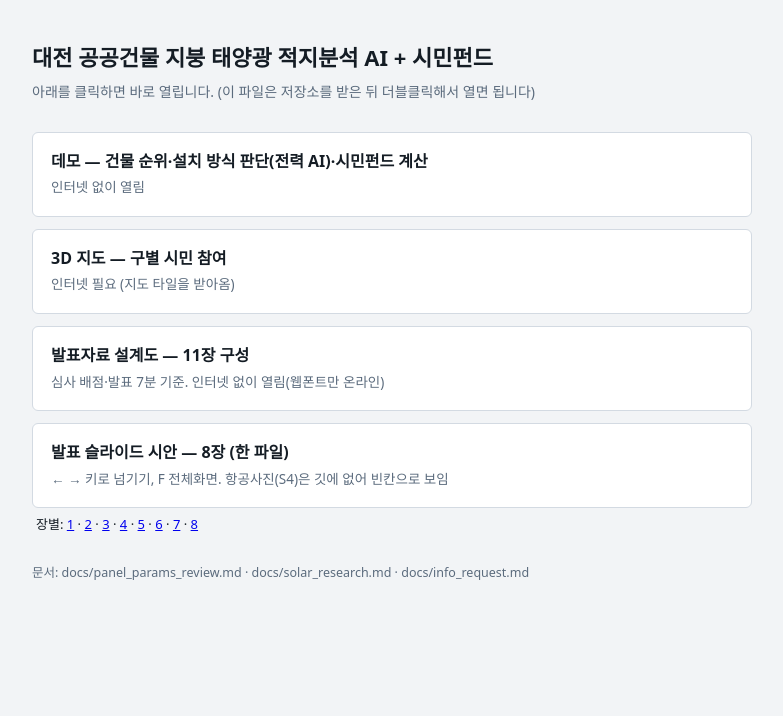
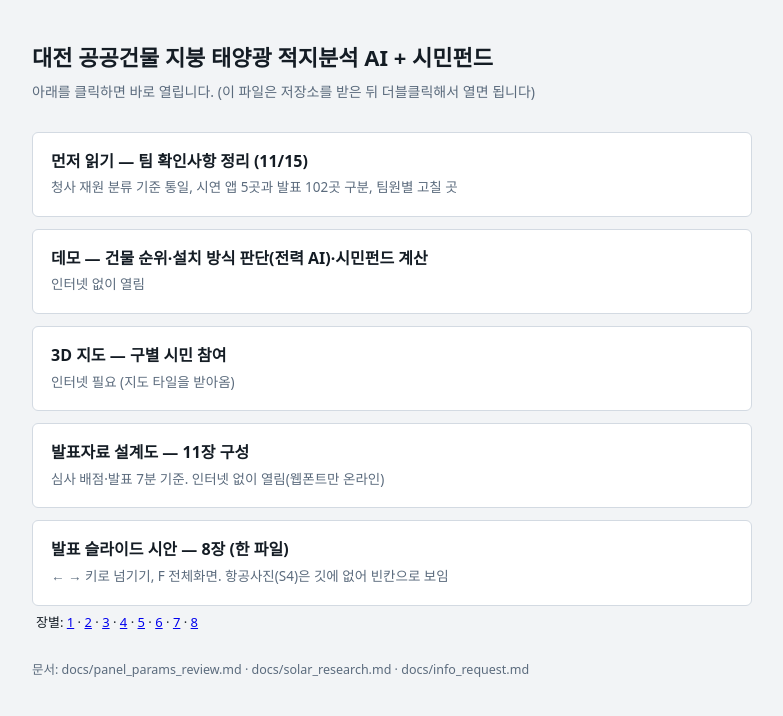
Before and after one commit to jiu0u/KT_f5, a plain HTML site: page index.html in a window 1280 px wide. Shown: the whole page, without its empty margins (248-1031 px from the left). Drawn offline with Linux system fonts and the light colour scheme.

Commit message:
모아 보기 페이지에 팀 확인사항 정리 추가, README에 공유 링크 하나로
Co-Authored-By: Claude Opus 5.5 <noreply@anthropic.com>

```diff
--- a/index.html
+++ b/index.html
@@ -29,6 +29,7 @@
   <h1>대전 공공건물 지붕 태양광 적지분석 AI + 시민펀드</h1>
   <p class="sub">아래를 클릭하면 바로 열립니다. (이 파일은 저장소를 받은 뒤 더블클릭해서 열면 됩니다)</p>
   <ul>
+    <li><a class="item" href="https://github.com/jiu0u/KT_f5/blob/main/docs/%ED%8C%80_%ED%99%95%EC%9D%B8%EC%82%AC%ED%95%AD_%EC%A0%95%EB%A6%AC_1115.md"><b>먼저 읽기 — 팀 확인사항 정리 (11/15)</b><span>청사 재원 분류 기준 통일, 시연 앱 5곳과 발표 102곳 구분, 팀원별 고칠 곳</span></a></li>
     <li><a class="item" href="docs/solar_demo.html"><b>데모 — 건물 순위·설치 방식 판단(전력 AI)·시민펀드 계산</b><span>인터넷 없이 열림</span></a></li>
     <li><a class="item" href="docs/solar_map.html"><b>3D 지도 — 구별 시민 참여</b><span>인터넷 필요 (지도 타일을 받아옴)</span></a></li>
     <li><a class="item" href="docs/ppt_blueprint.html"><b>발표자료 설계도 — 11장 구성</b><span>심사 배점·발표 7분 기준. 인터넷 없이 열림(웹폰트만 온라인)</span></a></li>
```
Also changed, not shown: 1 other file.
